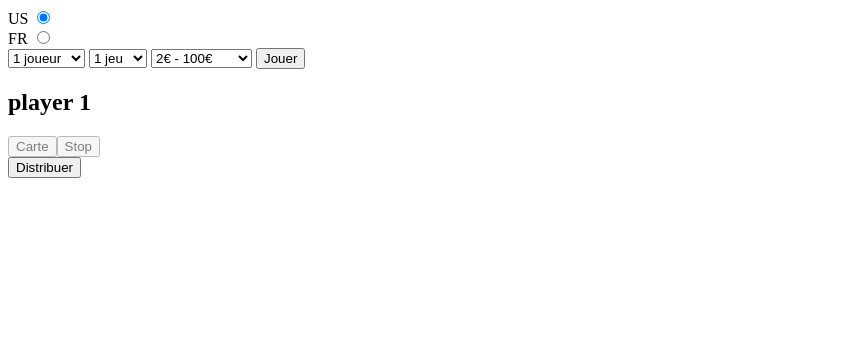
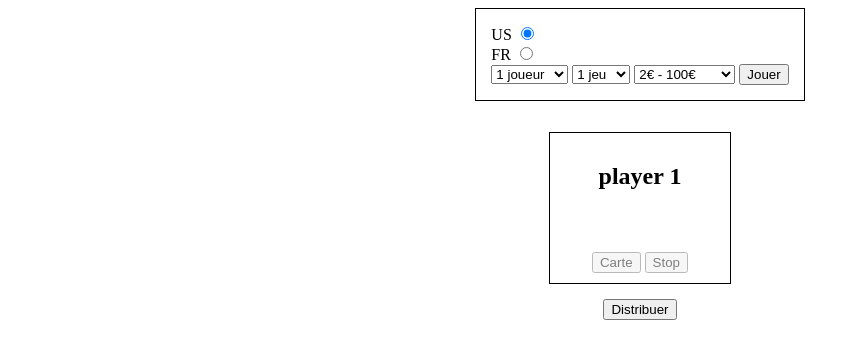
Before and after one commit to julabina/blackjack_ts, a website: page index.html in a window 1280 px wide. Both pictures are taken after a click on the button "Jouer". Shown: the whole page, without its empty margins (0-860 px from the left). Drawn offline with Linux system fonts and the light colour scheme.

Commit message:
basic css

```diff
--- a/index.html
+++ b/index.html
@@ -9,8 +9,8 @@
 </head>
 <body>
     <main>
-        <section>
-            <form>
+        <section class="params">
+            <form class="params__form">
                 <div>
                     <div>
                         <label>US</label>
@@ -49,16 +49,16 @@
                 <button id="startGame">Jouer</button>
             </form>
         </section>
-        <section>
+        <section class="cpu">
             <div class="bj__cpu__card"><p></p></div>
             <p class="bj__cpu__point"></p>
         </section>
-        <section>
+        <section class="players">
             <div class="bj__players">
 
             </div>
         </section>
-        <button id="playBtn">Distribuer</button>
+        <button class="playBtn">Distribuer</button>
     </main>
     <script src="dist/app.js"></script>
 </body>
--- a/src/app.ts
+++ b/src/app.ts
@@ -3,7 +3,7 @@ type Player = {name: string, total: number, money: number, status: string};
 
 const bankCard = document.querySelector('.bj__cpu__card');
 const bankPoint = document.querySelector('.bj__cpu__point');
-const playBtn = document.getElementById('playBtn');
+const playBtn = document.querySelector('.playBtn');
 const bankP = bankCard?.querySelector('p');
 const startGameBtn = document.getElementById('startGame');
 const paramsCards = document.getElementById('selectCards') as HTMLSelectElement;
@@ -27,6 +27,8 @@ const loadGameParams = (e: Event) => {
     const usRule = document.getElementById("usRule") as HTMLInputElement;
     players = [];
 
+    playBtn?.classList.remove("playBtn--hidden");
+
     if (playersContainer) {
         playersContainer.innerHTML = "";
     }
@@ -47,6 +49,7 @@ const loadGameParams = (e: Event) => {
             players.push(ply);
 
             const playerDiv = document.createElement("div");
+            playerDiv.className = "bj__players__div"
             const playerName = document.createElement('h2');
             playerName.textContent = ply.name;
             playerDiv.appendChild(playerName);
@@ -245,6 +248,8 @@ const distribution = (e: Event) => {
         }
     }
 
+    playBtn?.classList.add("playBtn--hidden");
+
     startGame();
 
 };
@@ -378,6 +383,8 @@ const verifyGame = () => {
             }
         }
     }
+
+    playBtn?.classList.remove("playBtn--hidden");
 };
 
 const startGame = () => {
@@ -412,6 +419,5 @@ const initStat = () => {
     }
 };
 
-
 startGameBtn?.addEventListener('click', loadGameParams);
 playBtn?.addEventListener('click', distribution);
--- a/style/app.css
+++ b/style/app.css
@@ -1,4 +1,28 @@
-.playerDivBtn--hidden {
+main {
+    display: flex;
+    flex-direction: column;
+    align-items: center;
+    justify-content: center;
+}
+
+h2 {
+    text-align: center;
+}
+
+h3 {
+    height: 23px;
+}
+
+.playerDivBtn {
+    display: flex;
+    justify-content: center;
+}
+
+.playerDivBtn button {
+    margin: 0 2px;
+}
+
+.playerDivBtn--hidden, .playBtn--hidden {
     pointer-events: none;
     opacity: 0.5;
 }
@@ -6,3 +30,21 @@
 .playerAsBtn--hidden {
     display: none
 }
+
+
+.params__form {
+    padding: 15px;
+    border: 1px solid black;
+}
+
+.bj__players {
+    display: flex;
+    justify-content: space-between;
+}
+
+.bj__players__div {
+    margin: 15px;
+    border: 1px solid black;
+    padding: 10px;
+    width: 160px;
+}
```
Also changed, not shown: dist/app.js.
